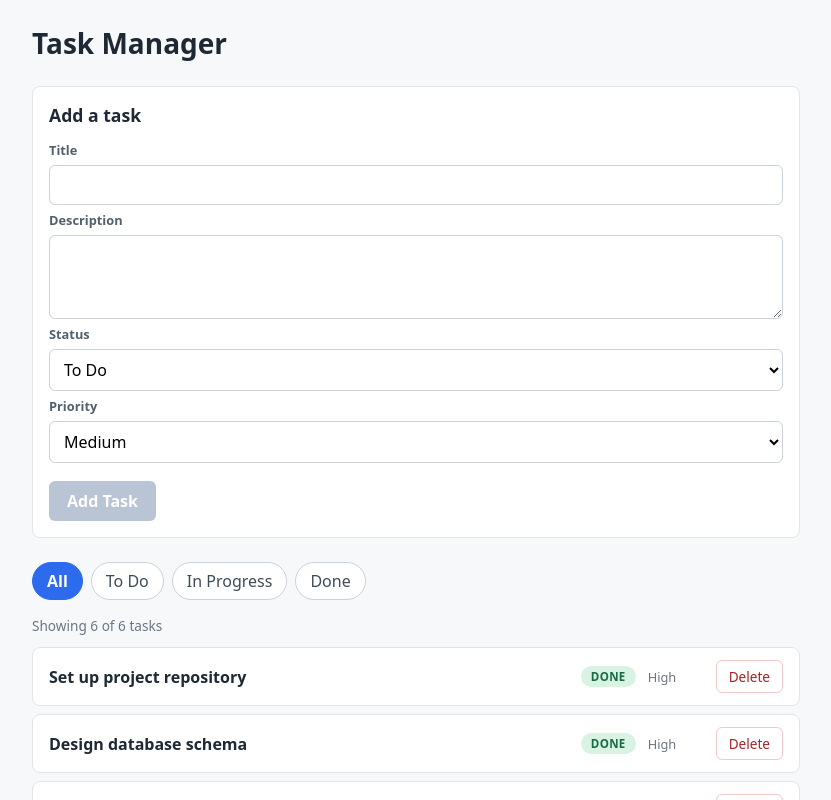
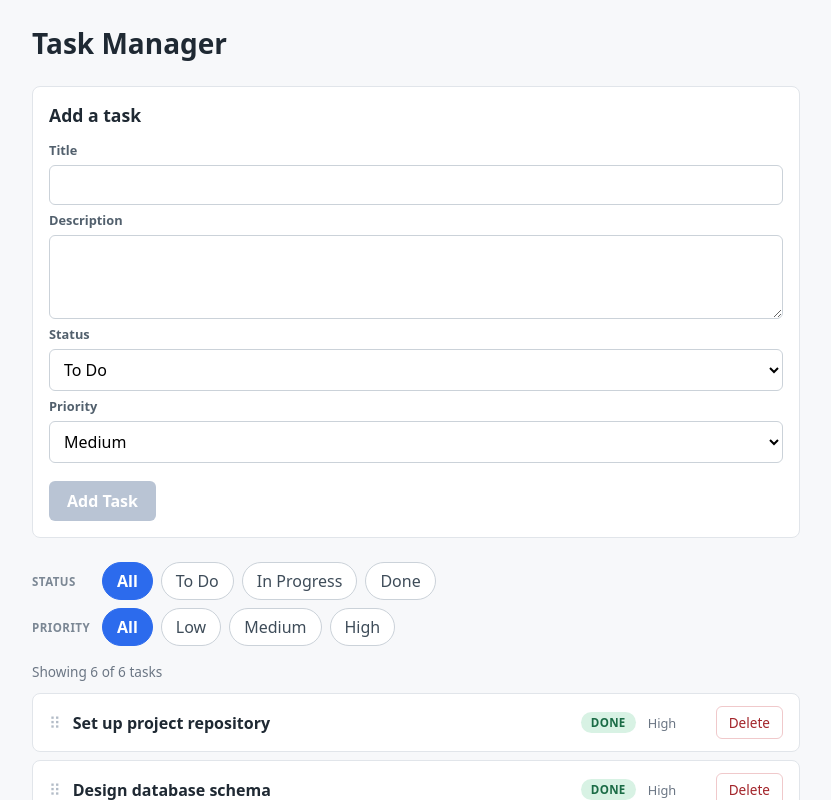
Before and after one commit to DAMI333N/taskflow-web, a React (Vite) app: page /tasks in a window 1280 px wide. Shown: the top 800 px of the page, without its empty margins (224-1055 px from the left). Built offline with nearby package versions, Linux system fonts and the light colour scheme.

Commit message:
feat: clearer drop indicator, plus CSS cleanup and updated screenshots

```diff
--- a/src/App.css
+++ b/src/App.css
@@ -1,4 +1,6 @@
 /* src/App.css */
+
+/* Layout */
 .app {
   max-width: 800px;
   margin: 0 auto;
@@ -10,7 +12,7 @@ header h1 {
   font-size: 1.75rem;
 }
 
-/* Add task form */
+/* Forms: used by both the add form and the inline edit form */
 .add-task-form {
   display: grid;
   gap: 6px;
@@ -63,12 +65,66 @@ header h1 {
   background: #1f56c4;
 }
 
+.add-task-form button:disabled,
+.add-task-form button:disabled:hover {
+  background: #b9c4d4;
+  cursor: not-allowed;
+}
+
+.form-actions {
+  display: flex;
+  gap: 8px;
+  margin-top: 12px;
+}
+
+.add-task-form .form-actions button {
+  margin-top: 0;
+}
+
+.add-task-form .button-secondary,
+.add-task-form .button-secondary:hover {
+  color: #3e4c59;
+  background: #ffffff;
+  border: 1px solid #cbd2d9;
+}
+
+.edit-button {
+  margin-top: 20px;
+  padding: 8px 16px;
+  font: inherit;
+  font-weight: 600;
+  color: #ffffff;
+  background: #2c6bed;
+  border: none;
+  border-radius: 6px;
+  cursor: pointer;
+}
+
+.edit-button:hover {
+  background: #1f56c4;
+}
+
 /* Filter bar */
 .filter-bar {
+  display: block;
+  margin-bottom: 16px;
+}
+
+.filter-group {
   display: flex;
   flex-wrap: wrap;
+  align-items: center;
   gap: 8px;
-  margin-bottom: 16px;
+  margin-bottom: 8px;
+}
+
+.filter-group-label {
+  min-width: 62px;
+  font-size: 0.72rem;
+  font-weight: 700;
+  letter-spacing: 0.04em;
+  text-transform: uppercase;
+  color: #7b8794;
 }
 
 .filter-button {
@@ -93,6 +149,12 @@ header h1 {
   border-color: #2c6bed;
 }
 
+.task-count {
+  margin: 0 0 12px;
+  font-size: 0.85rem;
+  color: #6b7684;
+}
+
 /* Task list */
 .task-list {
   display: grid;
@@ -104,13 +166,31 @@ header h1 {
 
 .task-item {
   display: grid;
-  grid-template-columns: 1fr auto auto auto;
+  grid-template-columns: auto 1fr auto auto auto;
   align-items: center;
   gap: 12px;
   padding: 12px 16px;
   background: #ffffff;
   border: 1px solid #e1e5ea;
   border-radius: 8px;
+}
+
+.task-item.is-dragging {
+  opacity: 0.4;
+}
+
+.task-item.drop-before {
+  box-shadow: 0 -3px 0 0 #2c6bed;
+}
+
+.task-item.drop-after {
+  box-shadow: 0 3px 0 0 #2c6bed;
+}
+
+.drag-handle {
+  color: #b3bcc7;
+  cursor: grab;
+  user-select: none;
 }
 
 .task-title {
@@ -209,7 +289,13 @@ header h1 {
   margin: 0;
 }
 
+/* Narrow screens. HTML5 drag events do not fire from touch, so the grip is
+   hidden rather than shown as something that cannot work. */
 @media (max-width: 540px) {
+  .drag-handle {
+    display: none;
+  }
+
   .task-item {
     grid-template-columns: 1fr auto;
     row-gap: 8px;
@@ -219,48 +305,3 @@ header h1 {
     grid-column: 1 / -1;
   }
 }
-
-.task-count {
-  margin: 0 0 12px;
-  font-size: 0.85rem;
-  color: #6b7684;
-}
-
-.add-task-form button:disabled,
-.add-task-form button:disabled:hover {
-  background: #b9c4d4;
-  cursor: not-allowed;
-}
-
-.form-actions {
-  display: flex;
-  gap: 8px;
-  margin-top: 12px;
-}
-
-.add-task-form .form-actions button {
-  margin-top: 0;
-}
-
-.add-task-form .button-secondary,
-.add-task-form .button-secondary:hover {
-  color: #3e4c59;
-  background: #ffffff;
-  border: 1px solid #cbd2d9;
-}
-
-.edit-button {
-  margin-top: 20px;
-  padding: 8px 16px;
-  font: inherit;
-  font-weight: 600;
-  color: #ffffff;
-  background: #2c6bed;
-  border: none;
-  border-radius: 6px;
-  cursor: pointer;
-}
-
-.edit-button:hover {
-  background: #1f56c4;
-}
--- a/src/components/FilterBar.jsx
+++ b/src/components/FilterBar.jsx
@@ -1,19 +1,29 @@
 // src/components/FilterBar.jsx
 import { useTasks } from '../context/TaskContext.jsx';
 
-const FILTERS = [
+const STATUS_FILTERS = [
   { value: 'all', label: 'All' },
   { value: 'todo', label: 'To Do' },
   { value: 'in-progress', label: 'In Progress' },
   { value: 'done', label: 'Done' },
 ];
 
+const PRIORITY_FILTERS = [
+  { value: 'all', label: 'All' },
+  { value: 'low', label: 'Low' },
+  { value: 'medium', label: 'Medium' },
+  { value: 'high', label: 'High' },
+];
+
 export default function FilterBar() {
-  const { filter, setFilter } = useTasks();
+  const { filter, setFilter, priorityFilter, setPriorityFilter } = useTasks();
 
   return (
     <div className="filter-bar">
-      {FILTERS.map((option) => (
+      <div className="filter-group">
+        <span className="filter-group-label">Status</span>
+
+        {STATUS_FILTERS.map((option) => (
           <button
             key={option.value}
             type="button"
@@ -27,5 +37,26 @@ export default function FilterBar() {
           </button>
         ))}
       </div>
+
+      <div className="filter-group">
+        <span className="filter-group-label">Priority</span>
+
+        {PRIORITY_FILTERS.map((option) => (
+          <button
+            key={option.value}
+            type="button"
+            className={
+              option.value === priorityFilter
+                ? 'filter-button is-active'
+                : 'filter-button'
+            }
+            aria-pressed={option.value === priorityFilter}
+            onClick={() => setPriorityFilter(option.value)}
+          >
+            {option.label}
+          </button>
+        ))}
+      </div>
+    </div>
   );
 }
--- a/src/components/TaskItem.jsx
+++ b/src/components/TaskItem.jsx
@@ -1,13 +1,84 @@
 // src/components/TaskItem.jsx
+import { useState } from 'react';
 import { Link } from 'react-router-dom';
 import { useTasks } from '../context/TaskContext.jsx';
 
 export default function TaskItem({ task }) {
-  const { deleteTask } = useTasks();
+  const { deleteTask, reorderTasks } = useTasks();
+  const [isDragging, setIsDragging] = useState(false);
+  const [dropPosition, setDropPosition] = useState(null);
+
+  const handleDragStart = (event) => {
+    event.dataTransfer.setData('text/plain', String(task.id));
+    event.dataTransfer.effectAllowed = 'move';
+    setIsDragging(true);
+  };
+
+  const handleDragEnd = () => {
+    setIsDragging(false);
+    setDropPosition(null);
+  };
+
+  const handleDragOver = (event) => {
+    event.preventDefault();
+    event.dataTransfer.dropEffect = 'move';
+
+    if (isDragging) {
+      return;
+    }
+
+    const rect = event.currentTarget.getBoundingClientRect();
+    const isBelowMidpoint = event.clientY > rect.top + rect.height / 2;
+
+    setDropPosition(isBelowMidpoint ? 'after' : 'before');
+  };
+
+  const handleDragLeave = () => {
+    setDropPosition(null);
+  };
+
+  const handleDrop = (event) => {
+    event.preventDefault();
+
+    const draggedId = event.dataTransfer.getData('text/plain');
+    const position = dropPosition ?? 'before';
+
+    setDropPosition(null);
+
+    if (draggedId) {
+      reorderTasks(draggedId, task.id, position);
+    }
+  };
+
+  const classNames = ['task-item'];
+
+  if (isDragging) {
+    classNames.push('is-dragging');
+  }
+
+  if (dropPosition === 'before') {
+    classNames.push('drop-before');
+  }
+
+  if (dropPosition === 'after') {
+    classNames.push('drop-after');
+  }
 
   return (
-    <li className="task-item">
-      <Link className="task-title" to={`/tasks/${task.id}`}>
+    <li
+      className={classNames.join(' ')}
+      draggable
+      onDragStart={handleDragStart}
+      onDragEnd={handleDragEnd}
+      onDragOver={handleDragOver}
+      onDragLeave={handleDragLeave}
+      onDrop={handleDrop}
+    >
+      <span className="drag-handle" aria-hidden="true">
+        ⠿
+      </span>
+
+      <Link className="task-title" to={`/tasks/${task.id}`} draggable={false}>
         {task.title}
       </Link>
 
--- a/src/context/TaskContext.jsx
+++ b/src/context/TaskContext.jsx
@@ -29,14 +29,19 @@ function initTaskState(defaultState) {
 export function TaskProvider({ children }) {
   const [state, dispatch] = useReducer(taskReducer, initialState, initTaskState);
 
-  const { tasks, filter } = state;
+  const { tasks, filter, priorityFilter } = state;
 
   useEffect(() => {
     window.localStorage.setItem(STORAGE_KEY, JSON.stringify(tasks));
   }, [tasks]);
 
-  const filteredTasks =
-    filter === 'all' ? tasks : tasks.filter((task) => task.status === filter);
+  const filteredTasks = tasks.filter((task) => {
+    const statusMatches = filter === 'all' || task.status === filter;
+    const priorityMatches =
+      priorityFilter === 'all' || task.priority === priorityFilter;
+
+    return statusMatches && priorityMatches;
+  });
 
   const addTask = ({ title, description, status, priority }) => {
     dispatch({
@@ -59,18 +64,32 @@ export function TaskProvider({ children }) {
     dispatch({ type: 'DELETE_TASK', payload: id });
   };
 
+  const reorderTasks = (draggedId, targetId, position) => {
+    dispatch({
+      type: 'REORDER_TASKS',
+      payload: { draggedId, targetId, position },
+    });
+  };
+
   const setFilter = (nextFilter) => {
     dispatch({ type: 'SET_FILTER', payload: nextFilter });
+  };
+
+  const setPriorityFilter = (nextPriorityFilter) => {
+    dispatch({ type: 'SET_PRIORITY_FILTER', payload: nextPriorityFilter });
   };
 
   const value = {
     tasks,
     filteredTasks,
     filter,
+    priorityFilter,
     addTask,
     updateTask,
     deleteTask,
+    reorderTasks,
     setFilter,
+    setPriorityFilter,
   };
 
   return <TaskContext.Provider value={value}>{children}</TaskContext.Provider>;
--- a/src/reducer/taskReducer.js
+++ b/src/reducer/taskReducer.js
@@ -4,6 +4,7 @@ import { seedTasks } from '../data/seedTasks.js';
 export const initialState = {
   tasks: seedTasks,
   filter: 'all',
+  priorityFilter: 'all',
 };
 
 export function taskReducer(state, action) {
@@ -32,12 +33,50 @@ export function taskReducer(state, action) {
         ),
       };
 
+    case 'REORDER_TASKS': {
+      const { draggedId, targetId, position } = action.payload;
+
+      if (String(draggedId) === String(targetId)) {
+        return state;
+      }
+
+      const from = state.tasks.findIndex(
+        (task) => String(task.id) === String(draggedId)
+      );
+
+      if (from === -1) {
+        return state;
+      }
+
+      const nextTasks = [...state.tasks];
+      const [moved] = nextTasks.splice(from, 1);
+
+      const targetIndex = nextTasks.findIndex(
+        (task) => String(task.id) === String(targetId)
+      );
+
+      if (targetIndex === -1) {
+        return state;
+      }
+
+      const insertAt = position === 'after' ? targetIndex + 1 : targetIndex;
+      nextTasks.splice(insertAt, 0, moved);
+
+      return { ...state, tasks: nextTasks };
+    }
+
     case 'SET_FILTER':
       return {
         ...state,
         filter: action.payload,
       };
 
+    case 'SET_PRIORITY_FILTER':
+      return {
+        ...state,
+        priorityFilter: action.payload,
+      };
+
     default:
       return state;
   }
```
Also changed, not shown: 3 other files (tests, documents, lock files or other folders). Lines whose indentation alone changed are shown as unchanged.
